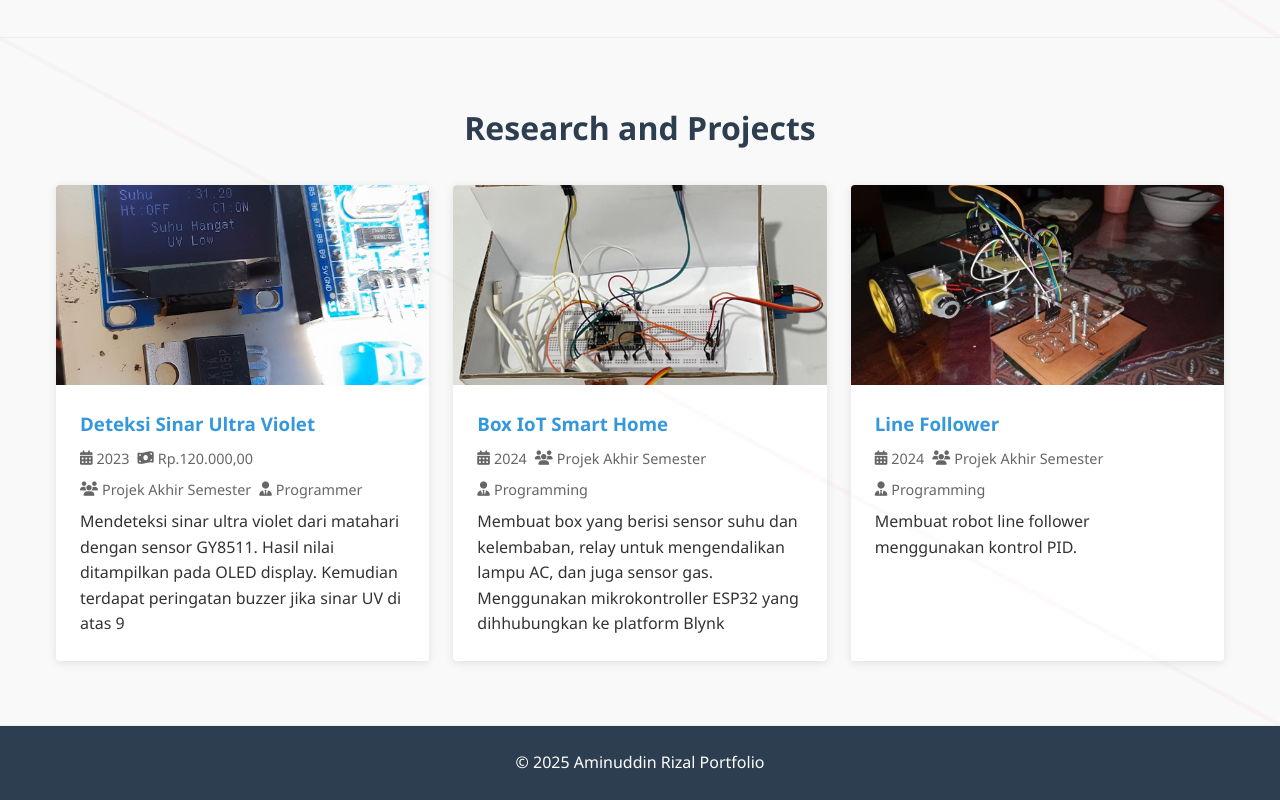
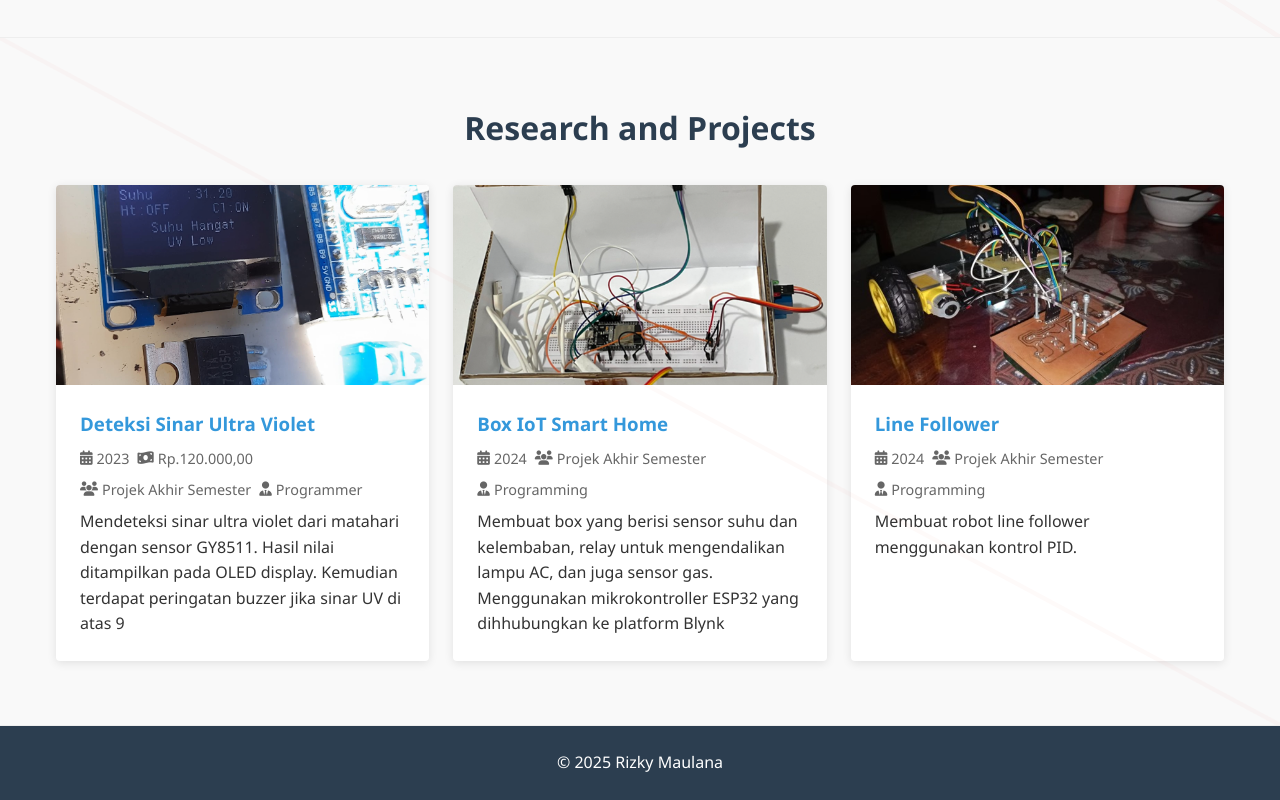
Before and after one commit to rizkymaulana112/portofoliorizkymaul, a plain HTML site: page index.html in a window 1280 px wide. Shown: the part 2020-2820 px from the top of the page. Drawn offline with Linux system fonts and the light colour scheme.

Commit message:
Update index.html

```diff
--- a/index.html
+++ b/index.html
@@ -95,7 +95,7 @@
     </main>
 
     <footer>
-        <p>&copy; <span id="current-year"></span> Aminuddin Rizal Portfolio</p>
+        <p>&copy; <span id="current-year"></span> Rizky Maulana</p>
     </footer>
 
     <script src="js/script.js"></script>
```
